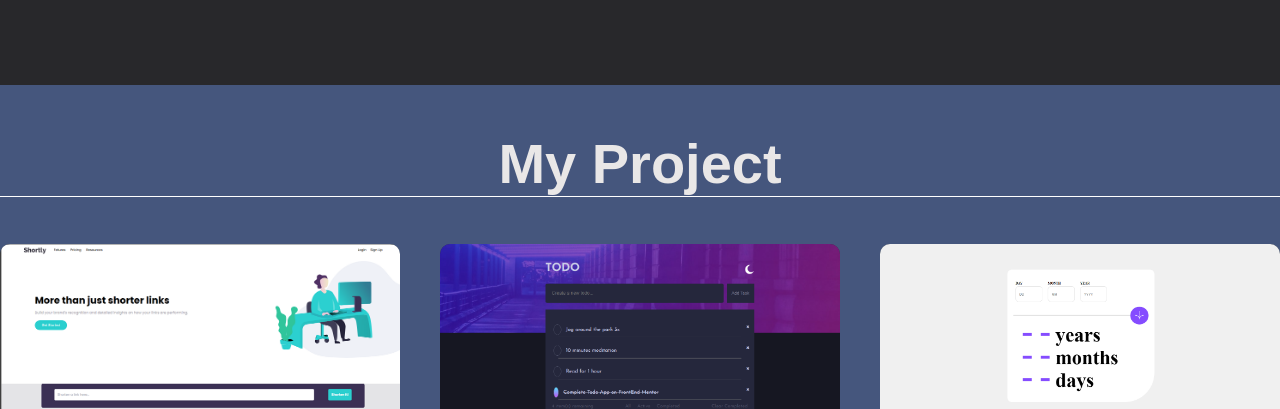
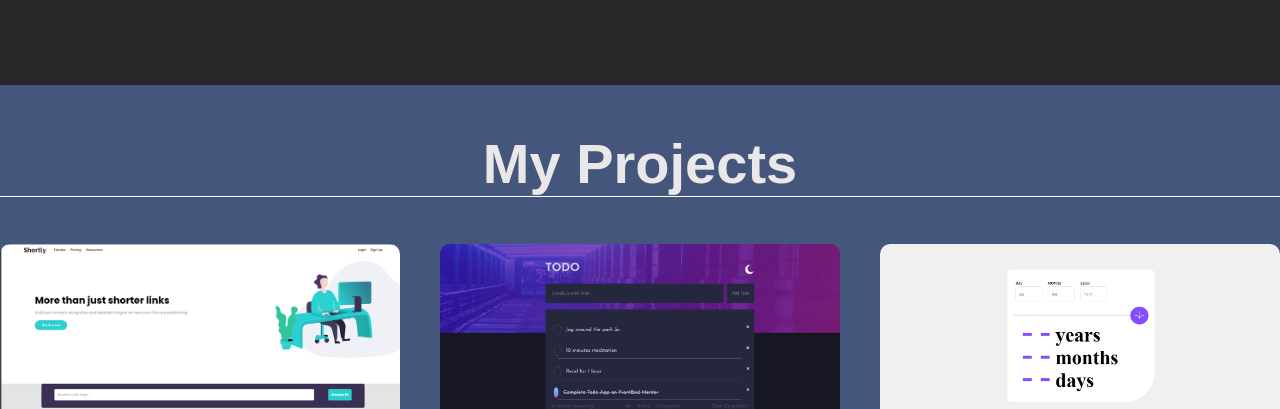
Before and after one commit to adisa-ade/My-Portfolio, a plain HTML site: page index.html in a window 1280 px wide. Shown: the part 780-1189 px from the top of the page. Drawn offline with Linux system fonts and the light colour scheme.

Commit message:
made some changes

```diff
--- a/index.html
+++ b/index.html
@@ -42,7 +42,7 @@
         </div>
     </section>
     <section id="projects">
-        <h2 id="work" class="card-heading">My Project</h2>
+        <h2 id="work" class="card-heading">My Projects</h2>
         <div class="project-tile">
         <div class="project">
             <a href="https://adisa-ade.github.io/Url-Shortening/" target="https://adisa-ade.github.io/Url-Shortening/">
```
